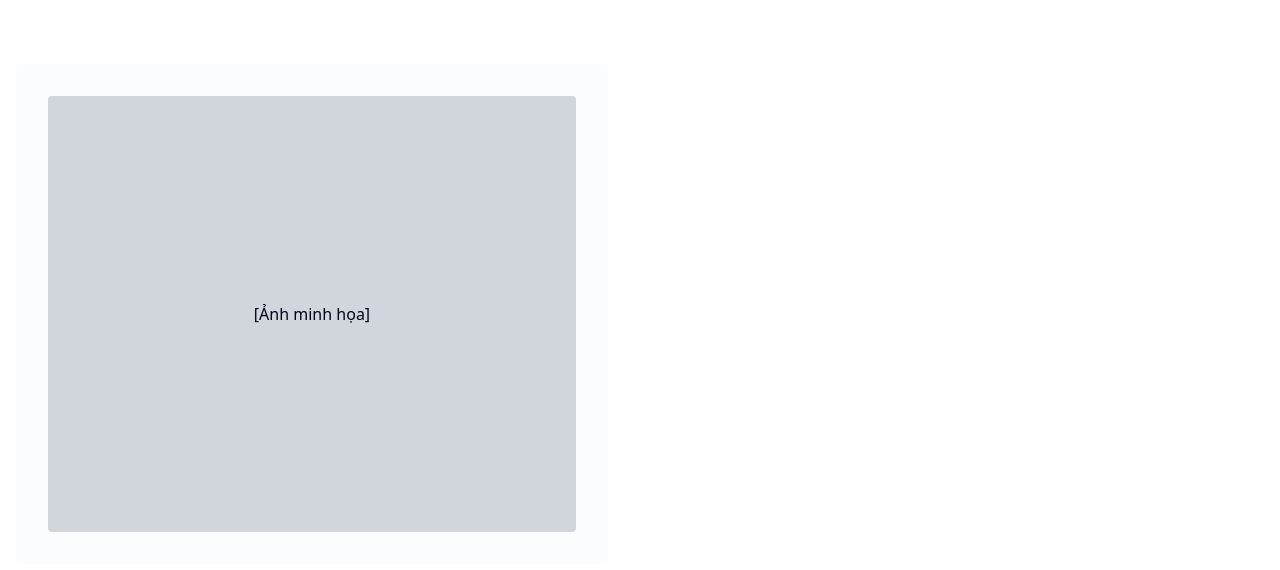
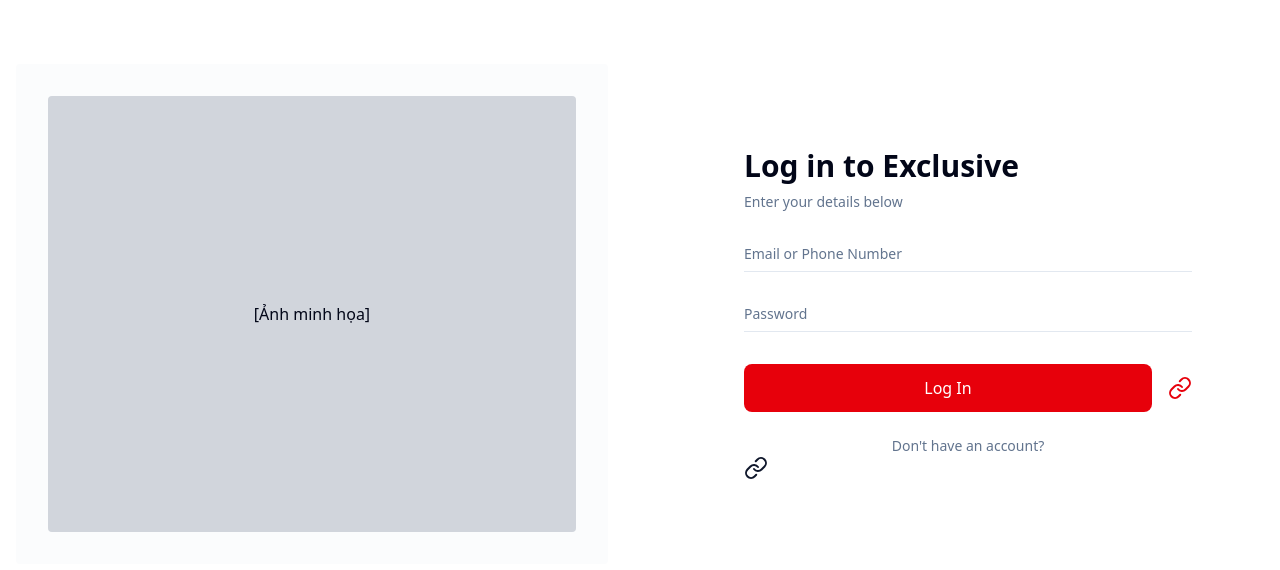
Before and after one commit to tvgx/PR3, a Next.js app in the folder frontend/: page /login in a window 1280 px wide. Shown: the top 570 px of the page. Built offline with nearby package versions, Linux system fonts and the light colour scheme; no server answers.

Commit message:
login form re-added

```diff
--- a/frontend/src/app/(auth)/login/page.tsx
+++ b/frontend/src/app/(auth)/login/page.tsx
@@ -6,11 +6,14 @@
 import { toast } from "sonner";
 import apiClient from "@/src/lib/api-client";
 import { useAuthStore } from "@/src/store/auth.store";
-import Cookies from "js-cookie"; // <-- Import js-cookie
+import Cookies from "js-cookie";
+import { Input } from "@/src/components/ui/input";
+import { Button } from "@/src/components/ui/button";
+import { Link } from "lucide-react";
 
 export default function LogInPage() {
-  const [email] = useState("");
-  const [password] = useState("");
+  const [email,setEmail] = useState("");
+  const [password, setPassword] = useState("");
   const router = useRouter();
   const setAuth = useAuthStore((state) => state.setAuth);
 
@@ -20,27 +23,18 @@
     },
     onSuccess: (response) => {
       const { token, user } = response.data;
-
-      // 1. Lưu vào Zustand (cho client UI)
       setAuth(token, user);
-
-      // 2. LƯU TOKEN VÀO COOKIE (CHO SERVER MIDDLEWARE)
-      // Tên cookie này phải được nhớ
       Cookies.set("auth-token", token, {
         expires: 1, // Hết hạn sau 1 ngày
-        secure: process.env.NODE_ENV === "production", // Chỉ gửi qua HTTPS ở production
+        secure: process.env.NODE_ENV === "production",
       });
 
       toast.success("Login successful! Redirecting...");
-
-      // 3. LOGIC REDIRECT MỚI (THEO YÊU CẦU CỦA BẠN)
       if (user.role === 'admin') {
-        router.push("/admin/dashboard"); // Chuyển đến trang Admin
+        router.push("/admin/dashboard");
       } else {
-        router.push("/"); // Chuyển về trang chủ
+        router.push("/");
       }
-
-      // Tải lại toàn bộ ứng dụng để đồng bộ
       router.refresh();
     },
     onError: (error: any) => {
@@ -56,10 +50,62 @@
     mutation.mutate({ email, password });
   };
 
-  // ... (JSX của form giữ nguyên) ...
   return (
     <div className="flex flex-col gap-6">
-      {/* ... (Form JSX) ... */}
+      <div>
+        <h1 className="text-3xl font-semibold">Log in to Exclusive</h1>
+        <p className="text-sm text-muted-foreground mt-2">
+          Enter your details below
+        </p>
+      </div>
+
+      <form onSubmit={(e) => { e.preventDefault(); handleLogin(); }} className="flex flex-col gap-8">
+        <div className="flex flex-col gap-6">
+          <Input
+            type="text"
+            placeholder="Email or Phone Number"
+            value={email}
+            onChange={(e) => setEmail(e.target.value)}
+            disabled={mutation.isPending}
+            className="border-0 border-b rounded-none px-0 shadow-none focus-visible:ring-0"
+          />
+          <Input
+            type="password"
+            placeholder="Password"
+            value={password}
+            onChange={(e) => setPassword(e.target.value)}
+            disabled={mutation.isPending}
+            className="border-0 border-b rounded-none px-0 shadow-none focus-visible:ring-0"
+          />
+        </div>
+
+        <div className="flex items-center justify-between gap-4">
+          <Button
+            type="submit"
+            variant="destructive"
+            className="flex-grow py-6 text-md"
+            disabled={mutation.isPending}
+          >
+            {mutation.isPending ? "Logging in..." : "Log In"}
+          </Button>
+
+          <Link
+            href="/forgot-password" // Trang này chưa tạo
+            className="text-destructive text-sm hover:underline"
+          >
+            Forgot Password?
+          </Link>
+        </div>
+      </form>
+      <p className="text-center text-sm text-muted-foreground">
+        Don&apos;t have an account?{" "}
+        <Link
+          href="/signup"
+          className="font-medium text-primary underline"
+        >
+          Sign Up
+        </Link>
+      </p>
     </div>
   );
 }
--- a/frontend/src/app/(auth)/signup/page.tsx
+++ b/frontend/src/app/(auth)/signup/page.tsx
@@ -10,7 +10,6 @@
 import { toast } from "sonner";
 import apiClient from "@/src/lib/api-client";
 
-// Icon Google (Giữ nguyên)
 function GoogleIcon(props: React.SVGProps<SVGSVGElement>) {
   return (
     <svg
--- a/frontend/src/app/(store)/products/page.tsx
+++ b/frontend/src/app/(store)/products/page.tsx
@@ -1,37 +1,25 @@
-// src/app/(store)/products/page.tsx
-
 import Link from "next/link";
 import {
   Accordion,
   AccordionContent,
   AccordionItem,
   AccordionTrigger,
-} from "@/src/components/ui/accordion"; // <-- Đã sửa đường dẫn
-import { Checkbox } from "@/src/components/ui/checkbox"; // <-- Đã sửa đường dẫn
+} from "@/src/components/ui/accordion";
+import { Checkbox } from "@/src/components/ui/checkbox";
 import {
   Select,
-  SelectContent,
-  SelectItem,
-  SelectTrigger,
-  SelectValue,
-} from "@/src/components/ui/select"; // <-- Đã sửa đường dẫn
+} from "@/src/components/ui/select";
 import {
   Pagination,
   PaginationContent,
-  PaginationEllipsis,
   PaginationItem,
   PaginationLink,
   PaginationNext,
   PaginationPrevious,
-} from "@/src/components/ui/pagination"; // <-- Đã sửa đường dẫn
-import { ProductCard } from "@/src/components/features/ProductCard"; // <-- Đã sửa đường dẫn
-import { Separator } from "@/src/components/ui/separator"; // <-- Đã sửa đường dẫn
-import { Product } from "@/src/types"; // <-- Đã sửa đường dẫn (giả sử file types ở src/types/index.ts)
-
-/**
- * 1. Hàm fetch dữ liệu (chạy trên server)
- * Nó sẽ gọi API GET /api/products
- */
+} from "@/src/components/ui/pagination";
+import { ProductCard } from "@/src/components/features/ProductCard";
+import { Separator } from "@/src/components/ui/separator";
+import { Product } from "@/src/types";
 async function getProducts(): Promise<{ products: Product[]; totalPages: number }> {
   try {
     const res = await fetch(
@@ -43,7 +31,7 @@
     }
     const data = await res.json();
     return {
-      products: data.products || [], // Đảm bảo products là mảng
+      products: data.products || [],
       totalPages: data.totalPages || 0,
     };
   } catch (error) {
@@ -51,13 +39,7 @@
     return { products: [], totalPages: 0 }; // Trả về rỗng nếu lỗi
   }
 }
-
-/**
- * 2. Biến component thành 'async' (Server Component)
- */
 export default async function ProductsPage() {
-
-  // 3. Gọi và 'await' dữ liệu từ backend
   const { products, totalPages } = await getProducts();
 
   return (
@@ -138,8 +120,6 @@
     </div>
   );
 }
-
-// Component phụ cho Checkbox (Giữ nguyên)
 const FilterCheckbox = ({ id, label }: { id: string, label: string }) => (
   <div className="flex items-center space-x-2">
     <Checkbox id={id} />
```
